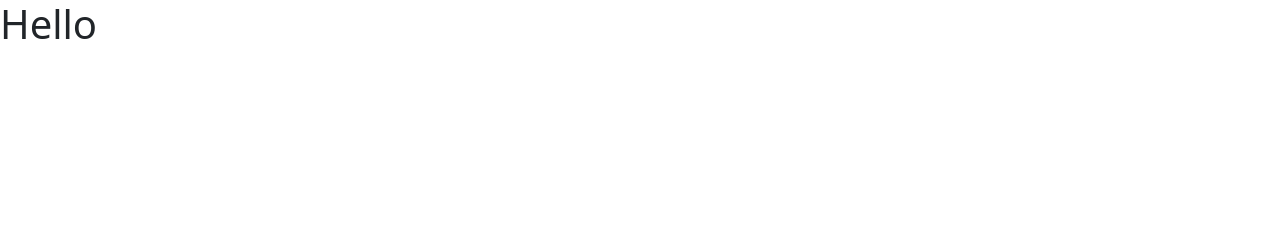
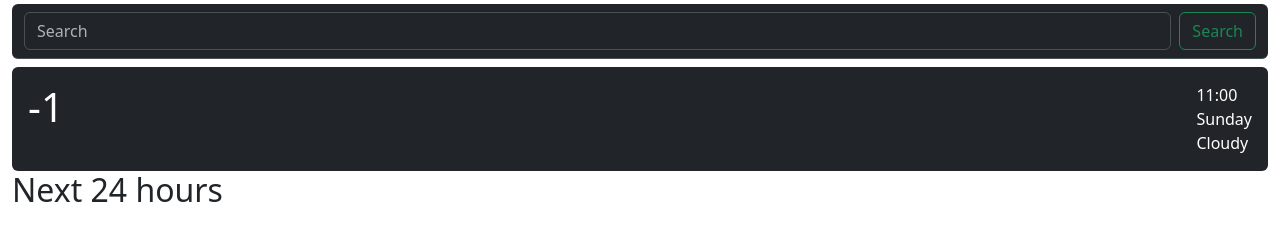
Before and after one commit to talhashah-dev/weatherapp-js, a plain HTML site: page index.html in a window 1280 px wide. Drawn offline with nearby package versions, Linux system fonts and the light colour scheme.

Commit message:
modefied UI

```diff
--- a/assets/js/app.js
+++ b/assets/js/app.js
@@ -0,0 +1,4 @@
+// Stoping from from refreshing page on submit
+const mainForm = document.querySelector("#mainForm");
+function handleForm(event) { event.preventDefault(); }
+mainForm.addEventListener('submit', handleForm);
--- a/index.html
+++ b/index.html
@@ -15,7 +15,35 @@
     />
   </head>
   <body>
-    <h1>Hello</h1>
+    <div class="container-fluid">
+        <nav class="navbar bg-dark border-bottom border-body rounded mt-1" data-bs-theme="dark">
+            <div class="container-fluid">
+              <form class="d-flex w-100" role="search" id="mainForm">
+                <input class="form-control me-2" type="search" placeholder="Search" aria-label="Search">
+                <button class="btn btn-outline-success" type="submit">Search</button>
+              </form>
+            </div>
+          </nav>
+
+          <div class="container-fluid text-white bg-dark rounded mt-2 w-100 h-100 p-3">
+            <div class="info d-flex justify-content-between">
+              <div class="temp h1">
+                -1
+              </div>
+              <div class="details">
+                <div class="time">11:00</div>
+                <div class="day">Sunday</div>
+                <div class="description">Cloudy</div>
+              </div>
+            </div>
+          </div>
+
+          <div class="forecast">
+            <div class="h2">Next 24 hours</div>
+
+          </div>
+    </div>
+    <script src="https://cdn.jsdelivr.net/npm/bootstrap@5.3.3/dist/js/bootstrap.bundle.min.js" integrity="sha384-YvpcrYf0tY3lHB60NNkmXc5s9fDVZLESaAA55NDzOxhy9GkcIdslK1eN7N6jIeHz" crossorigin="anonymous"></script>
     <script src="assets/js/app.js"></script>
   </body>
 </html>
```
